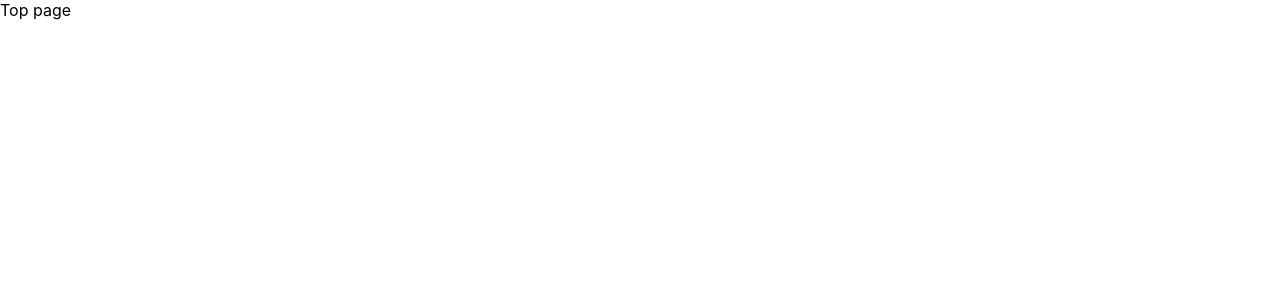
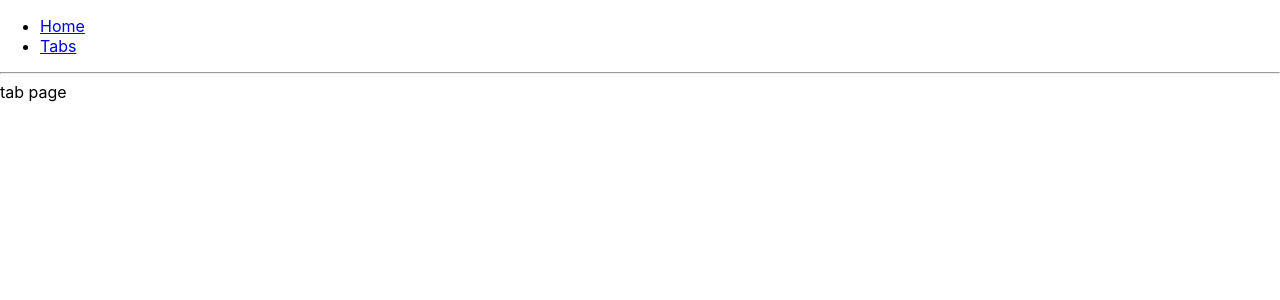
Before and after one commit to toshiyuki-sato/react-sample, a React (Create React App) app: page /tabs in a window 1280 px wide. Shown: the top 300 px of the page. Built offline with nearby package versions, Linux system fonts and the light colour scheme.

Commit message:
Add pages

```diff
--- a/src/App.tsx
+++ b/src/App.tsx
@@ -1,6 +1,31 @@
 import React from "react";
-const App = () => {
-  return <div className="App">Top page</div>;
-};
+import { BrowserRouter as Router, Switch, Route, Link } from "react-router-dom";
+import { Home, Tabs } from "./components/pages";
 
-export default App;
+export default function BasicExample() {
+  return (
+    <Router>
+      <div>
+        <ul>
+          <li>
+            <Link to="/">Home</Link>
+          </li>
+          <li>
+            <Link to="/tabs">Tabs</Link>
+          </li>
+        </ul>
+
+        <hr />
+
+        <Switch>
+          <Route exact path="/">
+            <Home />
+          </Route>
+          <Route path="/tabs">
+            <Tabs />
+          </Route>
+        </Switch>
+      </div>
+    </Router>
+  );
+}
--- /dev/null
+++ b/src/components/pages/Home/Home.tsx
@@ -0,0 +1,7 @@
+import React, { FC } from "react";
+
+const Home: FC = () => {
+  return <div>Top page</div>;
+};
+
+export default Home;
--- /dev/null
+++ b/src/components/pages/Home/index.ts
@@ -0,0 +1 @@
+export { default } from "./Home";
--- /dev/null
+++ b/src/components/pages/Tabs/Tabs.tsx
@@ -0,0 +1,7 @@
+import React, { FC } from "react";
+
+const Tabs: FC = () => {
+  return <div>tab page</div>;
+};
+
+export default Tabs;
--- /dev/null
+++ b/src/components/pages/Tabs/index.ts
@@ -0,0 +1 @@
+export { default } from "./Tabs";
--- /dev/null
+++ b/src/components/pages/index.ts
@@ -0,0 +1,2 @@
+export { default as Home } from "./Home";
+export { default as Tabs } from "./Tabs";
```
